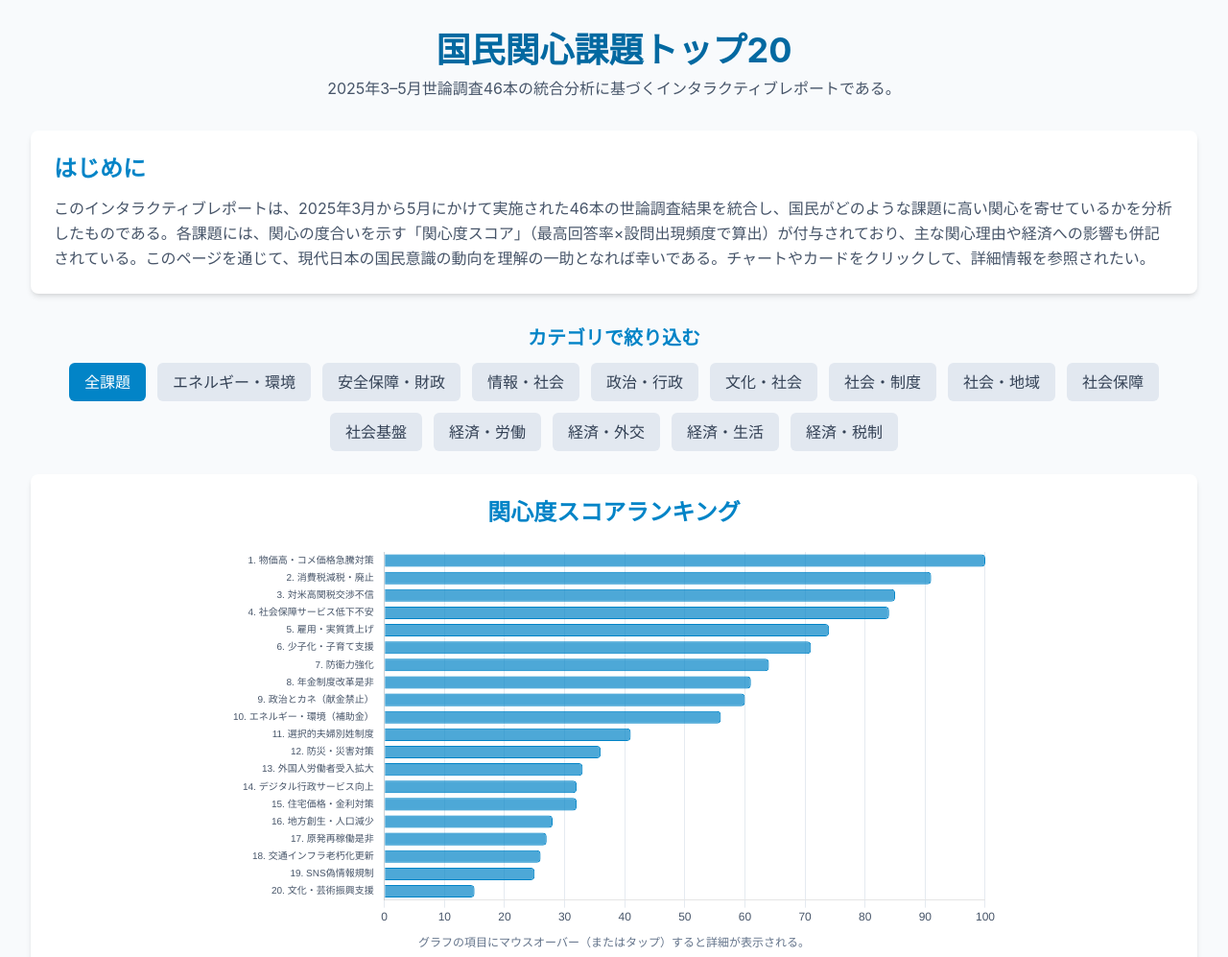
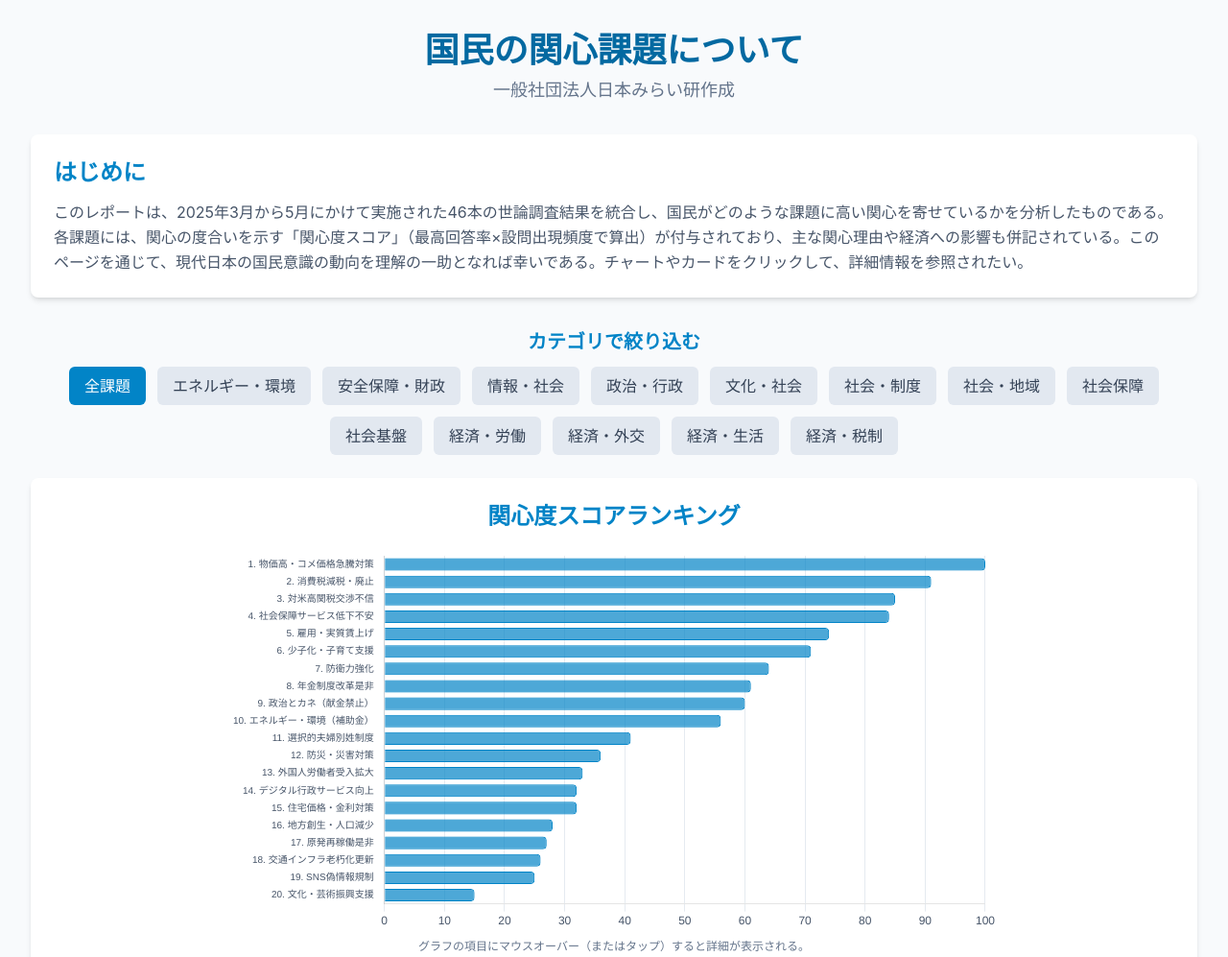
Before and after one commit to RIFJ00/Policy, a plain HTML site: page index.html in a window 1280 px wide. Shown: the top 997 px of the page at 96% size. Drawn offline with nearby package versions, Linux system fonts and the light colour scheme.

Commit message:
Update index.html

```diff
--- a/index.html
+++ b/index.html
@@ -3,7 +3,7 @@
 <head>
     <meta charset="UTF-8">
     <meta name="viewport" content="width=device-width, initial-scale=1.0">
-    <title>国民関心課題インタラクティブレポート (2025年3–5月)</title>
+    <title>国民の関心課題について</title>
     <script src="https://cdn.tailwindcss.com"></script>
     <script src="https://cdn.jsdelivr.net/npm/chart.js"></script>
     <!-- Application Structure Plan:
@@ -78,14 +78,14 @@
 
     <div class="container mx-auto p-4 sm:p-6 lg:p-8">
         <header class="text-center mb-8">
-            <h1 class="text-3xl sm:text-4xl font-bold text-sky-700 mb-2">国民関心課題トップ20</h1>
-            <p class="text-slate-600 text-sm sm:text-base">2025年3–5月世論調査46本の統合分析に基づくインタラクティブレポートである。</p>
+            <h1 class="text-3xl sm:text-4xl font-bold text-sky-700 mb-2">国民の関心課題について</h1>
+            <p class="text-slate-500 text-md sm:text-lg mb-3">一般社団法人日本みらい研作成</p>
         </header>
 
         <section id="introduction" class="mb-8 p-6 bg-white rounded-lg shadow-md">
             <h2 class="text-2xl font-semibold text-sky-600 mb-3">はじめに</h2>
             <p class="text-slate-600 leading-relaxed">
-                このインタラクティブレポートは、2025年3月から5月にかけて実施された46本の世論調査結果を統合し、国民がどのような課題に高い関心を寄せているかを分析したものである。各課題には、関心の度合いを示す「関心度スコア」（最高回答率×設問出現頻度で算出）が付与されており、主な関心理由や経済への影響も併記されている。このページを通じて、現代日本の国民意識の動向を理解の一助となれば幸いである。チャートやカードをクリックして、詳細情報を参照されたい。
+                このレポートは、2025年3月から5月にかけて実施された46本の世論調査結果を統合し、国民がどのような課題に高い関心を寄せているかを分析したものである。各課題には、関心の度合いを示す「関心度スコア」（最高回答率×設問出現頻度で算出）が付与されており、主な関心理由や経済への影響も併記されている。このページを通じて、現代日本の国民意識の動向を理解の一助となれば幸いである。チャートやカードをクリックして、詳細情報を参照されたい。
             </p>
         </section>
 
```
